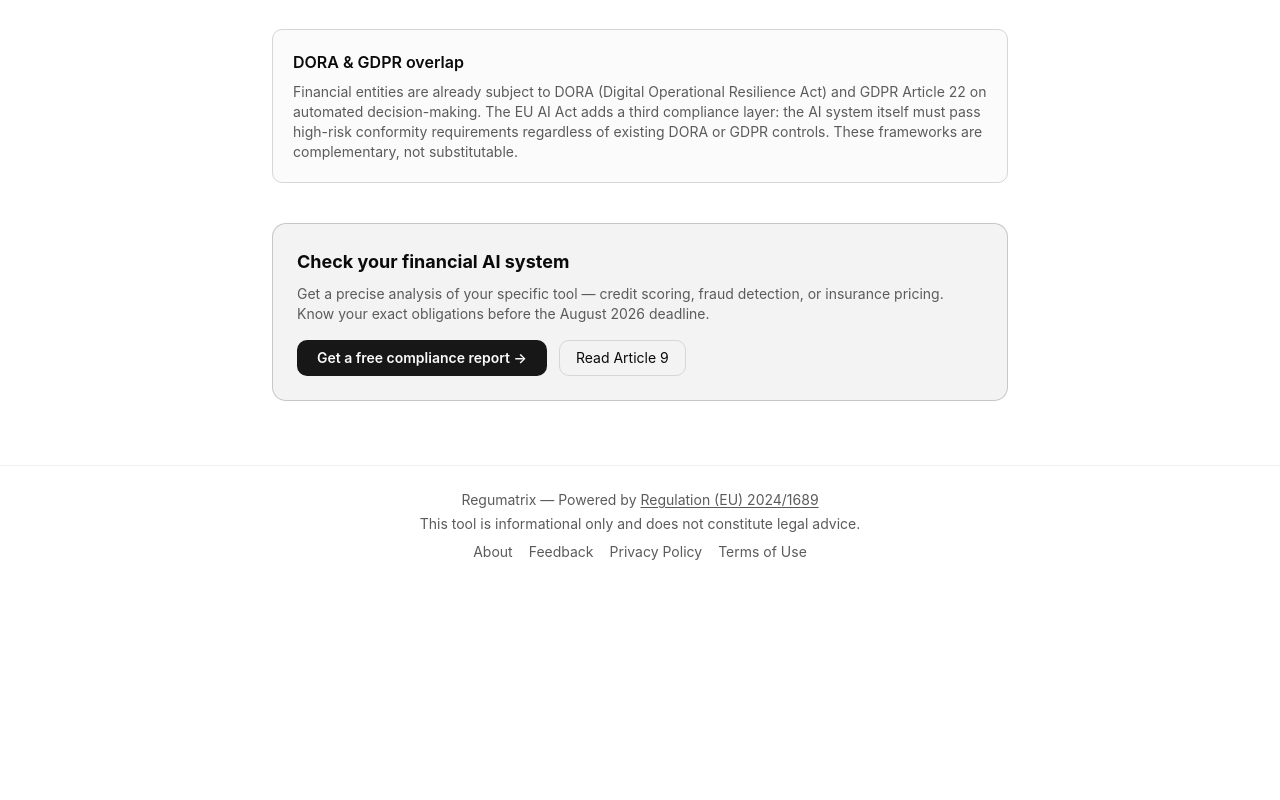
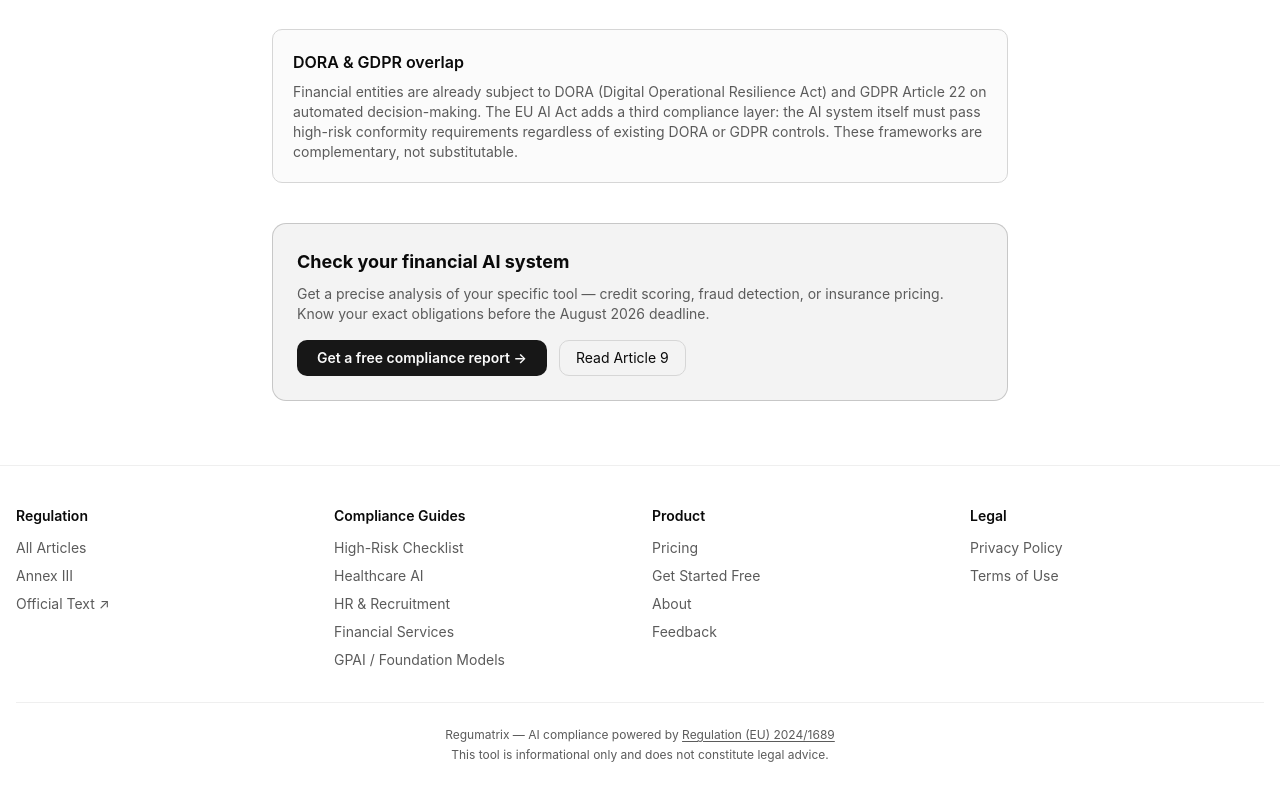
Before and after one commit to ZaZza402/eu-ai-compliance-tool, a Next.js app: page /compliance/financial-services in a window 1280 px wide. Shown: the part 980-1780 px from the top of the page. Before the commit the page ends 1566 px from the top, so only its background shows below. Built offline with nearby package versions, Linux system fonts and the light colour scheme; no server answers.

Commit message:
fix: contrast + discoverability — darken orange/amber text, expand footer with compliance links, add Compliance to nav

```diff
--- a/app/(dashboard)/layout.tsx
+++ b/app/(dashboard)/layout.tsx
@@ -58,7 +58,7 @@ export default async function DashboardLayout({
             <span
               className={
                 credits <= 2
-                  ? "font-bold text-amber-600 dark:text-amber-400"
+                  ? "font-bold text-amber-800 dark:text-amber-400"
                   : "font-bold text-foreground"
               }
             >
@@ -107,7 +107,7 @@ export default async function DashboardLayout({
             <span
               className={
                 credits <= 2
-                  ? "text-amber-600 dark:text-amber-400"
+                  ? "text-amber-800 dark:text-amber-400"
                   : "text-foreground"
               }
             >
--- a/app/(marketing)/compliance/financial-services/page.tsx
+++ b/app/(marketing)/compliance/financial-services/page.tsx
@@ -61,7 +61,7 @@ export default function FinancialServicesPage() {
         </nav>
 
         <div className="mb-10">
-          <div className="mb-3 inline-flex items-center rounded-full bg-orange-100 px-3 py-1 text-xs font-semibold text-orange-800 dark:bg-orange-900/30 dark:text-orange-300">
+          <div className="mb-3 inline-flex items-center rounded-full bg-orange-100 px-3 py-1 text-xs font-semibold text-orange-950 dark:bg-orange-900/30 dark:text-orange-200">
             High Risk — Annex III, Points 5(b) &amp; 6
           </div>
           <h1 className="text-3xl font-bold tracking-tight sm:text-4xl">
@@ -79,10 +79,10 @@ export default function FinancialServicesPage() {
           <div className="flex items-start gap-3">
             <AlertTriangle className="mt-0.5 h-5 w-5 shrink-0 text-orange-600 dark:text-orange-400" />
             <div>
-              <h2 className="font-semibold text-orange-900 dark:text-orange-200">
+              <h2 className="font-semibold text-foreground">
                 High-risk financial AI systems
               </h2>
-              <ul className="mt-2 space-y-1 text-sm text-orange-800 dark:text-orange-300">
+              <ul className="mt-2 space-y-1 text-sm text-foreground/80">
                 {[
                   "Credit scoring and creditworthiness assessment AI",
                   "Insurance risk classification and pricing models",
--- a/app/(marketing)/compliance/healthcare-ai/page.tsx
+++ b/app/(marketing)/compliance/healthcare-ai/page.tsx
@@ -67,7 +67,7 @@ export default function HealthcareAIPage() {
 
         {/* Header */}
         <div className="mb-10">
-          <div className="mb-3 inline-flex items-center rounded-full bg-orange-100 px-3 py-1 text-xs font-semibold text-orange-800 dark:bg-orange-900/30 dark:text-orange-300">
+          <div className="mb-3 inline-flex items-center rounded-full bg-orange-100 px-3 py-1 text-xs font-semibold text-orange-950 dark:bg-orange-900/30 dark:text-orange-200">
             High Risk — Annex III, Point 5
           </div>
           <h1 className="text-3xl font-bold tracking-tight sm:text-4xl">
@@ -86,10 +86,10 @@ export default function HealthcareAIPage() {
           <div className="flex items-start gap-3">
             <AlertTriangle className="mt-0.5 h-5 w-5 shrink-0 text-orange-600 dark:text-orange-400" />
             <div>
-              <h2 className="font-semibold text-orange-900 dark:text-orange-200">
+              <h2 className="font-semibold text-foreground">
                 Affected systems under Annex III(5)
               </h2>
-              <ul className="mt-2 space-y-1 text-sm text-orange-800 dark:text-orange-300">
+              <ul className="mt-2 space-y-1 text-sm text-foreground/80">
                 {[
                   "AI-assisted diagnostic imaging and pathology tools",
                   "Clinical decision support systems (CDSS)",
--- a/app/(marketing)/compliance/high-risk-checklist/page.tsx
+++ b/app/(marketing)/compliance/high-risk-checklist/page.tsx
@@ -124,7 +124,7 @@ export default function HighRiskChecklistPage() {
 
           <div className="rounded-lg border border-border bg-card p-5">
             <div className="mb-2 flex items-center gap-2">
-              <span className="rounded bg-orange-100 px-2 py-0.5 text-xs font-bold text-orange-800 dark:bg-orange-900/30 dark:text-orange-300">
+              <span className="rounded bg-orange-100 px-2 py-0.5 text-xs font-bold text-orange-950 dark:bg-orange-900/30 dark:text-orange-200">
                 Track 2
               </span>
               <h3 className="font-semibold">
--- a/app/(marketing)/compliance/hr-recruitment/page.tsx
+++ b/app/(marketing)/compliance/hr-recruitment/page.tsx
@@ -57,7 +57,7 @@ export default function HRRecruitmentPage() {
         </nav>
 
         <div className="mb-10">
-          <div className="mb-3 inline-flex items-center rounded-full bg-orange-100 px-3 py-1 text-xs font-semibold text-orange-800 dark:bg-orange-900/30 dark:text-orange-300">
+          <div className="mb-3 inline-flex items-center rounded-full bg-orange-100 px-3 py-1 text-xs font-semibold text-orange-950 dark:bg-orange-900/30 dark:text-orange-200">
             High Risk — Annex III, Point 4
           </div>
           <h1 className="text-3xl font-bold tracking-tight sm:text-4xl">
@@ -76,10 +76,10 @@ export default function HRRecruitmentPage() {
           <div className="flex items-start gap-3">
             <AlertTriangle className="mt-0.5 h-5 w-5 shrink-0 text-orange-600 dark:text-orange-400" />
             <div>
-              <h2 className="font-semibold text-orange-900 dark:text-orange-200">
+              <h2 className="font-semibold text-foreground">
                 Covered systems under Annex III(4)
               </h2>
-              <ul className="mt-2 space-y-1 text-sm text-orange-800 dark:text-orange-300">
+              <ul className="mt-2 space-y-1 text-sm text-foreground/80">
                 {[
                   "CV screening and applicant ranking tools",
                   "Automated video interview assessment (tone, facial expression analysis)",
--- a/app/(marketing)/layout.tsx
+++ b/app/(marketing)/layout.tsx
@@ -18,7 +18,7 @@ export default function MarketingLayout({
       {/* ------------------------------------------------------------------ */}
       {/* Top navigation                                                       */}
       {/* ------------------------------------------------------------------ */}
-      <header className="sticky top-0 z-50 w-full border-b border-border/40 bg-background/95 backdrop-blur supports-[backdrop-filter]:bg-background/60">
+      <header className="sticky top-0 z-50 w-full border-b border-border/40 bg-background/95 backdrop-blur supports-backdrop-filter:bg-background/60">
         <div className="container mx-auto flex h-14 max-w-7xl items-center justify-between px-4">
           {/* Logo */}
           <Link href="/" className="flex items-center gap-2 font-semibold">
@@ -34,6 +34,12 @@ export default function MarketingLayout({
               className="text-muted-foreground transition-colors hover:text-foreground"
             >
               Articles
+            </Link>
+            <Link
+              href="/compliance/high-risk-checklist"
+              className="text-muted-foreground transition-colors hover:text-foreground"
+            >
+              Compliance
             </Link>
             <Link
               href="/pricing"
@@ -103,49 +109,60 @@ export default function MarketingLayout({
       {/* ------------------------------------------------------------------ */}
       {/* Footer                                                               */}
       {/* ------------------------------------------------------------------ */}
-      <footer className="border-t border-border/40 py-6">
-        <div className="container mx-auto max-w-7xl px-4 text-center text-sm text-muted-foreground">
-          <p>
-            Regumatrix — Powered by{" "}
+      <footer className="border-t border-border/40 py-10">
+        <div className="container mx-auto max-w-7xl px-4">
+          {/* Link grid */}
+          <div className="mb-8 grid grid-cols-2 gap-6 text-sm sm:grid-cols-4">
+            <div>
+              <p className="mb-3 font-semibold text-foreground">Regulation</p>
+              <ul className="space-y-2 text-muted-foreground">
+                <li><Link href="/articles" className="hover:text-foreground">All Articles</Link></li>
+                <li><Link href="/articles/Annex_III" className="hover:text-foreground">Annex III</Link></li>
+                <li>
                   <a
                     href="https://eur-lex.europa.eu/legal-content/EN/TXT/?uri=CELEX%3A32024R1689"
                     target="_blank"
                     rel="noopener noreferrer"
-              className="underline underline-offset-2 hover:text-foreground"
+                    className="hover:text-foreground"
                   >
-              Regulation (EU) 2024/1689
+                    Official Text ↗
                   </a>
-          </p>
-          <p className="mt-1">
-            This tool is informational only and does not constitute legal
-            advice.
-          </p>
-          <p className="mt-2 flex flex-wrap items-center justify-center gap-4">
-            <Link
-              href="/about"
-              className="underline-offset-2 hover:text-foreground hover:underline"
-            >
-              About
-            </Link>
-            <Link
-              href="/feedback"
-              className="underline-offset-2 hover:text-foreground hover:underline"
-            >
-              Feedback
-            </Link>
-            <Link
-              href="/privacy"
-              className="underline-offset-2 hover:text-foreground hover:underline"
-            >
-              Privacy Policy
-            </Link>
-            <Link
-              href="/terms"
-              className="underline-offset-2 hover:text-foreground hover:underline"
-            >
-              Terms of Use
-            </Link>
-          </p>
+                </li>
+              </ul>
+            </div>
+            <div>
+              <p className="mb-3 font-semibold text-foreground">Compliance Guides</p>
+              <ul className="space-y-2 text-muted-foreground">
+                <li><Link href="/compliance/high-risk-checklist" className="hover:text-foreground">High-Risk Checklist</Link></li>
+                <li><Link href="/compliance/healthcare-ai" className="hover:text-foreground">Healthcare AI</Link></li>
+                <li><Link href="/compliance/hr-recruitment" className="hover:text-foreground">HR &amp; Recruitment</Link></li>
+                <li><Link href="/compliance/financial-services" className="hover:text-foreground">Financial Services</Link></li>
+                <li><Link href="/compliance/gpai" className="hover:text-foreground">GPAI / Foundation Models</Link></li>
+              </ul>
+            </div>
+            <div>
+              <p className="mb-3 font-semibold text-foreground">Product</p>
+              <ul className="space-y-2 text-muted-foreground">
+                <li><Link href="/pricing" className="hover:text-foreground">Pricing</Link></li>
+                <li><Link href="/sign-up" className="hover:text-foreground">Get Started Free</Link></li>
+                <li><Link href="/about" className="hover:text-foreground">About</Link></li>
+                <li><Link href="/feedback" className="hover:text-foreground">Feedback</Link></li>
+              </ul>
+            </div>
+            <div>
+              <p className="mb-3 font-semibold text-foreground">Legal</p>
+              <ul className="space-y-2 text-muted-foreground">
+                <li><Link href="/privacy" className="hover:text-foreground">Privacy Policy</Link></li>
+                <li><Link href="/terms" className="hover:text-foreground">Terms of Use</Link></li>
+              </ul>
+            </div>
+          </div>
+
+          {/* Bottom bar */}
+          <div className="border-t border-border/40 pt-6 text-center text-xs text-muted-foreground">
+            <p>Regumatrix — AI compliance powered by <a href="https://eur-lex.europa.eu/legal-content/EN/TXT/?uri=CELEX%3A32024R1689" target="_blank" rel="noopener noreferrer" className="underline underline-offset-2 hover:text-foreground">Regulation (EU) 2024/1689</a></p>
+            <p className="mt-1">This tool is informational only and does not constitute legal advice.</p>
+          </div>
         </div>
       </footer>
 
--- a/app/(marketing)/page.tsx
+++ b/app/(marketing)/page.tsx
@@ -159,7 +159,7 @@ export default function LandingPage() {
                     <p className="text-[10px] font-bold uppercase tracking-wider text-muted-foreground">
                       Risk Classification
                     </p>
-                    <p className="text-sm font-bold text-orange-700 dark:text-orange-400">
+                    <p className="text-sm font-bold text-orange-800 dark:text-orange-400">
                       High-Risk — Annex III, §4(a)
                     </p>
                   </div>
--- a/lib/analysis-schema.ts
+++ b/lib/analysis-schema.ts
@@ -268,14 +268,14 @@ export const RISK_COLORS: Record<
     dot: "bg-red-500",
   },
   high_risk: {
-    text: "text-orange-700 dark:text-orange-400",
+    text: "text-orange-800 dark:text-orange-400",
     pillBg: "bg-orange-500/10 dark:bg-orange-500/15",
     pillBorder: "border-orange-500/30 dark:border-orange-500/50",
     accent: "border-l-orange-500",
     dot: "bg-orange-500",
   },
   limited: {
-    text: "text-amber-700 dark:text-amber-400",
+    text: "text-amber-800 dark:text-amber-400",
     pillBg: "bg-amber-500/10 dark:bg-amber-500/15",
     pillBorder: "border-amber-500/30 dark:border-amber-500/50",
     accent: "border-l-amber-500",
@@ -320,7 +320,7 @@ export const TIER_COLORS: Record<
     pillBorder: "border-red-500/30 dark:border-red-500/50",
   },
   PRE_MARKET: {
-    text: "text-amber-700 dark:text-amber-400",
+    text: "text-amber-800 dark:text-amber-400",
     pillBg: "bg-amber-500/10 dark:bg-amber-500/15",
     pillBorder: "border-amber-500/30 dark:border-amber-500/50",
   },
--- a/lib/utils.ts
+++ b/lib/utils.ts
@@ -53,14 +53,14 @@ export const RISK_LEVELS = {
   high_risk: {
     label: "High-Risk",
     color:
-      "bg-orange-100 text-orange-800 dark:bg-orange-900/30 dark:text-orange-300",
+      "bg-orange-100 text-orange-950 dark:bg-orange-900/30 dark:text-orange-200",
     dotColor: "bg-orange-500",
     description: "Requires full compliance with Articles 8–15.",
   },
   limited: {
     label: "Limited Transparency",
     color:
-      "bg-yellow-100 text-yellow-800 dark:bg-yellow-900/30 dark:text-yellow-300",
+      "bg-yellow-100 text-yellow-900 dark:bg-yellow-900/30 dark:text-yellow-200",
     dotColor: "bg-yellow-500",
     description: "Transparency obligations under Article 50.",
   },
```
Also changed, not shown: app/(marketing)/articles/[id]/page.tsx (+4 -3 lines), components/article/ArticleSearchList.tsx (+8 -3 lines). Lines whose indentation alone changed are shown as unchanged.
